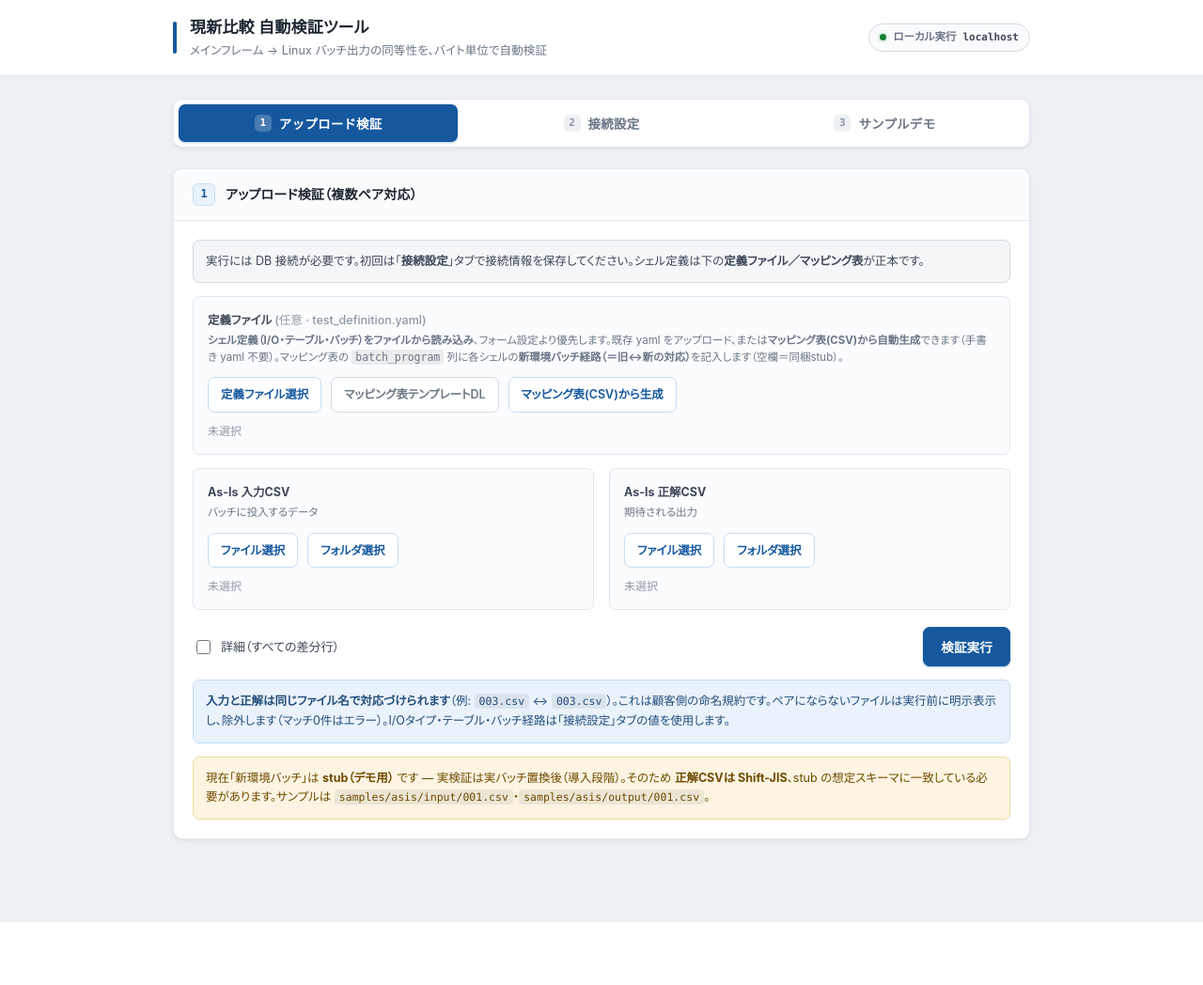
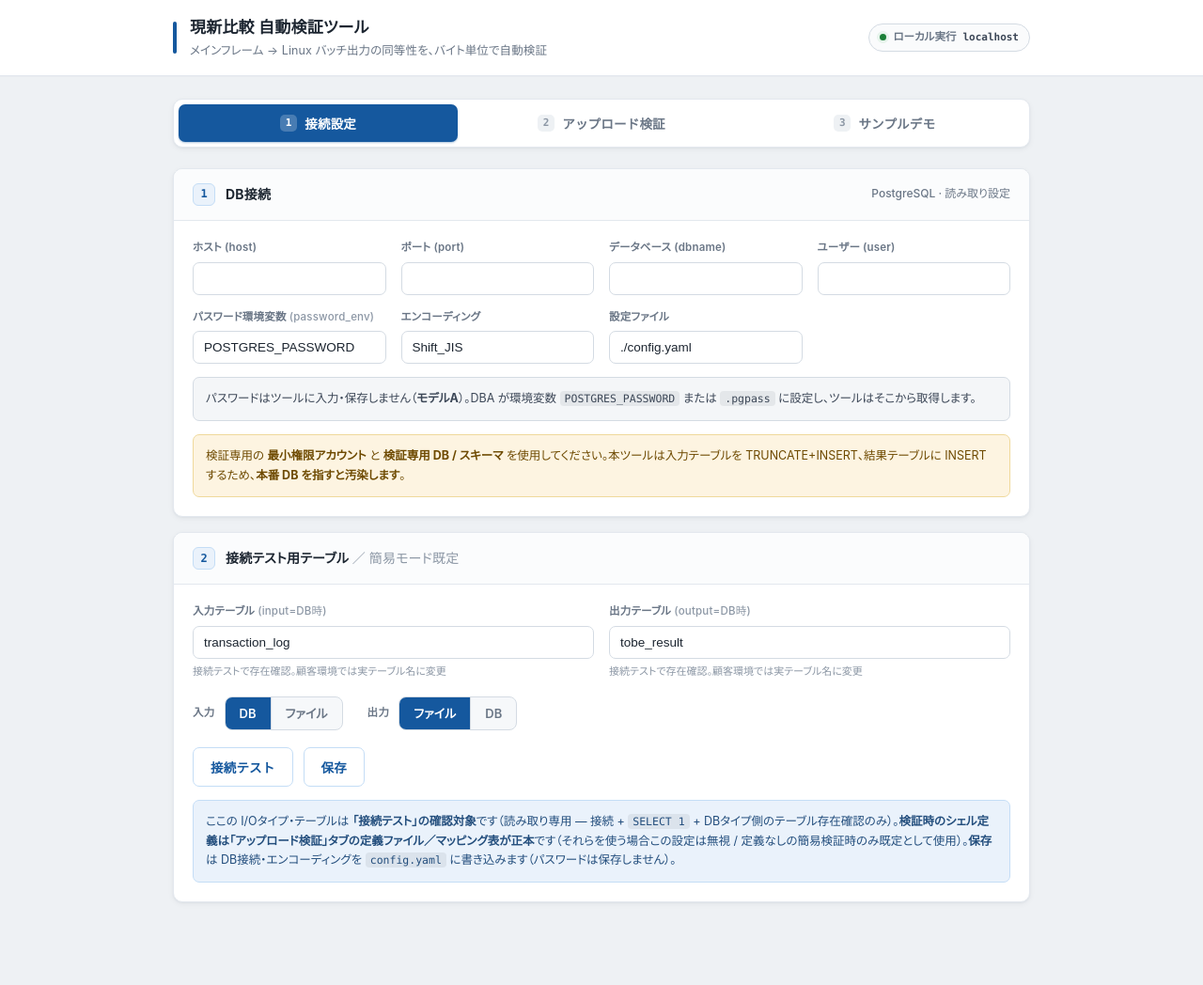
Before and after one commit to kyh0815/DataComparator, a Flask app: page / in a window 1280 px wide. Shown: the whole page at 94% size. Before the commit the page ends 981 px from the top, so only its background shows below. Run offline with Flask 3, Linux system fonts and the light colour scheme.

Commit message:
style(gui): 탭 순서 接続設定을 1번으로 환원 (논리적 선후=접속이 검증의 전제)
접続設定(1) → アップロード検証(2) → サンプルデモ(3). 신규 사용자/설치 흐름은
"접속 먼저"가 자연스럽다는 피드백 반영. 기본 활성 탭=접속설정.

Co-Authored-By: Claude Opus 4.8 <noreply@anthropic.com>

```diff
--- a/src/gui/templates/index.html
+++ b/src/gui/templates/index.html
@@ -340,13 +340,13 @@
 
 <main>
   <nav class="tabs" role="tablist">
-    <button id="tab-upload" class="active" onclick="switchTab('upload')"><span class="ix">1</span>アップロード検証</button>
-    <button id="tab-conn" onclick="switchTab('conn')"><span class="ix">2</span>接続設定</button>
+    <button id="tab-conn" class="active" onclick="switchTab('conn')"><span class="ix">1</span>接続設定</button>
+    <button id="tab-upload" onclick="switchTab('upload')"><span class="ix">2</span>アップロード検証</button>
     <button id="tab-demo" onclick="switchTab('demo')"><span class="ix">3</span>サンプルデモ</button>
   </nav>
 
-  <!-- ② 接続設定 -->
-  <section id="panel-conn" style="display:none">
+  <!-- ① 接続設定 -->
+  <section id="panel-conn">
     <div class="panel">
       <div class="panel-head">
         <span class="num">1</span>
@@ -414,11 +414,11 @@
     </div>
   </section>
 
-  <!-- ① アップロード検証 -->
-  <section id="panel-upload">
+  <!-- ② アップロード検証 -->
+  <section id="panel-upload" style="display:none">
     <div class="panel">
       <div class="panel-head">
-        <span class="num">1</span>
+        <span class="num">2</span>
         <h2>アップロード検証（複数ペア対応）</h2>
       </div>
       <div class="panel-body">
```
